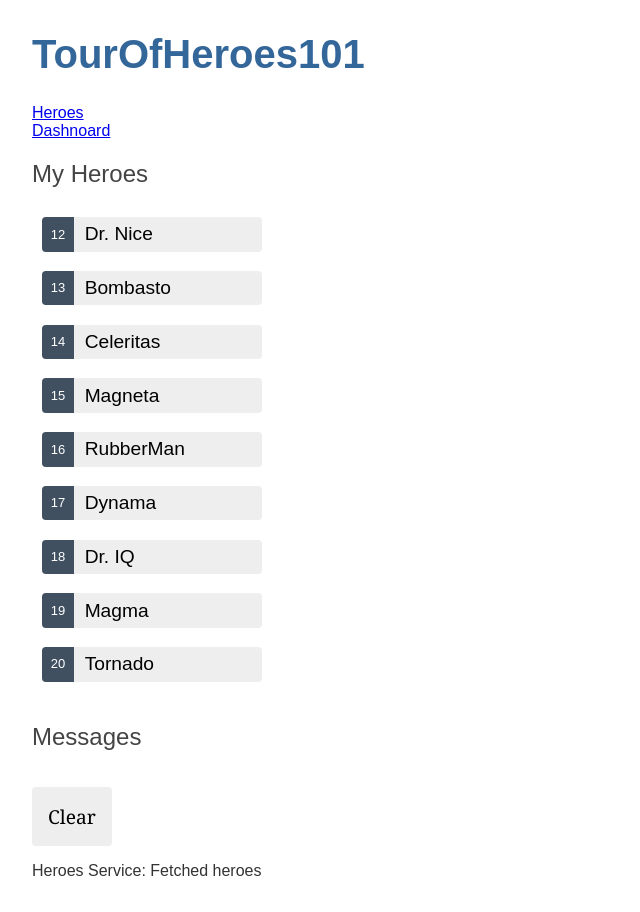
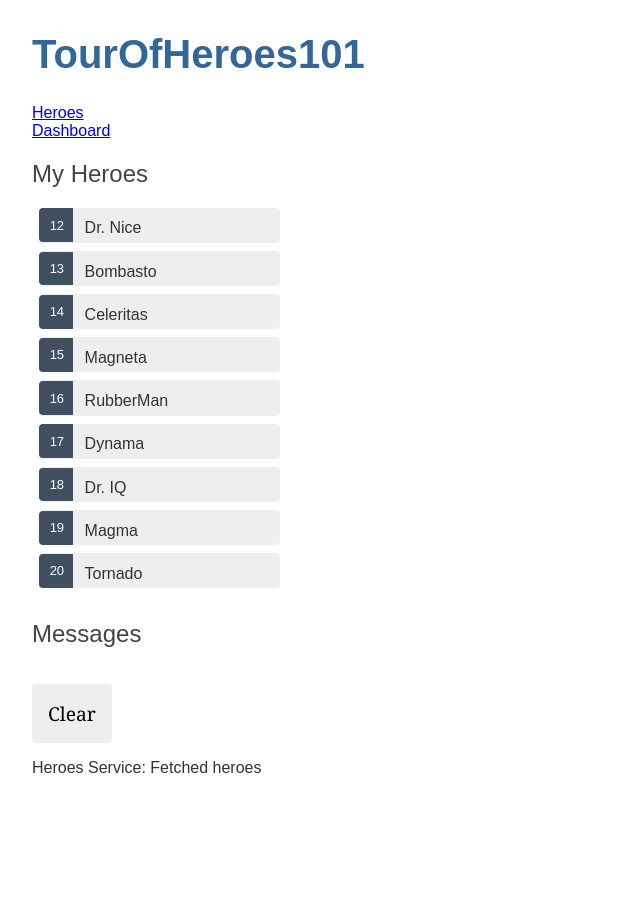
Before and after one commit to IndraWebAu/TourOfHeroes101, an Angular app: page /heroes in a window 1280 px wide. Shown: the whole page, without its empty margins (0-640 px from the left). After the commit the page ends 809 px from the top, so only its background shows below. Built offline with nearby package versions, Linux system fonts and the light colour scheme.

Commit message:
using-routing-to-display-detail

```diff
--- a/src/app/app-routing.module.ts
+++ b/src/app/app-routing.module.ts
@@ -2,11 +2,13 @@ import { NgModule } from '@angular/core';
 import { RouterModule, Routes } from '@angular/router';
 import { HeroesComponent } from './heroes/heroes.component';
 import { DashboardComponent } from './dashboard/dashboard.component';
+import { HeroDetailComponent } from './hero-detail/hero-detail.component';
 
 const routes: Routes = [
   { path: '', redirectTo: '/dashboard', pathMatch: 'full' },
+  { path: 'dashboard', component: DashboardComponent },
   { path: 'heroes', component: HeroesComponent },
-  { path: 'dashboard', component: DashboardComponent }
+  { path: 'detail/:id', component: HeroDetailComponent }
 ];
 
 @NgModule({
--- a/src/app/app.component.html
+++ b/src/app/app.component.html
@@ -1,5 +1,5 @@
 <h1>{{ title }}</h1>
 <div><a routerLink="/heroes">Heroes</a></div>
-<div><a routerLink="/dashboard">Dashnoard</a></div>
+<div><a routerLink="/dashboard">Dashboard</a></div>
 <router-outlet></router-outlet>
 <app-messages></app-messages>
--- a/src/app/dashboard/dashboard.component.html
+++ b/src/app/dashboard/dashboard.component.html
@@ -1,4 +1,6 @@
 <h2>Heroes</h2>
 <div class="heroes-menu">
-  <a *ngFor="let hero of heroes">{{ hero.name }}</a>
+  <a *ngFor="let hero of heroes" routerLink="/detail/{{ hero.id }}">{{
+    hero.name
+  }}</a>
 </div>
--- a/src/app/hero-detail/hero-detail.component.html
+++ b/src/app/hero-detail/hero-detail.component.html
@@ -5,4 +5,5 @@
     <label for="hero-name">Hero name: </label>
     <input id="hero-name" [(ngModel)]="hero.name" placeholder="name" />
   </div>
+  <button type="button" (click)="goBack()">Go Back</button>
 </div>
--- a/src/app/hero-detail/hero-detail.component.less
+++ b/src/app/hero-detail/hero-detail.component.less
@@ -0,0 +1,24 @@
+/* HeroDetailComponent's private CSS styles */
+label {
+  color: #435960;
+  font-weight: bold;
+}
+input {
+  font-size: 1em;
+  padding: 0.5rem;
+}
+button {
+  margin-top: 20px;
+  background-color: #eee;
+  padding: 1rem;
+  border-radius: 4px;
+  font-size: 1rem;
+}
+button:hover {
+  background-color: #cfd8dc;
+}
+button:disabled {
+  background-color: #eee;
+  color: #ccc;
+  cursor: auto;
+}
--- a/src/app/hero-detail/hero-detail.component.ts
+++ b/src/app/hero-detail/hero-detail.component.ts
@@ -1,5 +1,8 @@
 import { Component, Input } from '@angular/core';
 import { Hero } from '../interfaces/hero';
+import { ActivatedRoute } from '@angular/router';
+import { Location } from '@angular/common';
+import { HeroService } from '../hero.service';
 
 @Component({
   selector: 'app-hero-detail',
@@ -8,4 +11,24 @@ import { Hero } from '../interfaces/hero';
 })
 export class HeroDetailComponent {
   @Input() hero?: Hero;
+
+  constructor(
+    private route: ActivatedRoute,
+    private location: Location,
+    private heroService: HeroService) { }
+
+  ngOnInit(): void {
+    this.getHero();
+  }
+
+  getHero() {
+    const id = Number(this.route.snapshot.paramMap.get('id'));
+    this.heroService
+      .getHero(id)
+      .subscribe(response => this.hero = response);
+  }
+
+  goBack = () =>
+    this.location.back();
+
 }
--- a/src/app/hero.service.ts
+++ b/src/app/hero.service.ts
@@ -17,4 +17,10 @@ export class HeroService {
     return heroes;
   }
 
+  getHero(id: number): Observable<Hero> {
+    const hero = Heroes.find(h => h.id == id)!;
+    this.messagesService.add(`Hero retrieved: id=${id}`);
+    return of(hero);
+  }
+
 }
--- a/src/app/heroes/heroes.component.html
+++ b/src/app/heroes/heroes.component.html
@@ -2,11 +2,9 @@
 
 <ul class="heroes">
   <li *ngFor="let hero of heroes">
-    <button [class.selected]="hero === selectedHero" (click)="onSelect(hero)">
-      <span class="badge">{{ hero.id }}</span>
+    <a routerLink="/detail/{{ hero.id }}"
+      ><span class="badge">{{ hero.id }}</span>
       <span class="name">{{ hero.name }}</span>
-    </button>
+    </a>
   </li>
 </ul>
-
-<app-hero-detail [hero]="selectedHero"></app-hero-detail>
--- a/src/app/heroes/heroes.component.less
+++ b/src/app/heroes/heroes.component.less
@@ -5,49 +5,35 @@
   padding: 0;
   width: 15em;
 }
-
 .heroes li {
-  display: flex;
+  position: relative;
+  cursor: pointer;
 }
 
-.heroes button {
-  flex: 1;
-  cursor: pointer;
-  position: relative;
-  left: 0;
-  background-color: #eee;
-  margin: 0.5em;
-  padding: 0;
-  border-radius: 4px;
-  display: flex;
-  align-items: stretch;
-  height: 1.8em;
-}
-
-.heroes button:hover {
-  color: #2c3a41;
-  background-color: #e6e6e6;
+.heroes li:hover {
   left: 0.1em;
 }
 
-.heroes button:active {
+.heroes a {
+  color: #333;
+  text-decoration: none;
+  background-color: #eee;
+  margin: 0.5em;
+  padding: 0.3em 0;
+  height: 1.6em;
+  border-radius: 4px;
+  display: block;
+  width: 100%;
+}
+
+.heroes a:hover {
+  color: #2c3a41;
+  background-color: #e6e6e6;
+}
+
+.heroes a:active {
   background-color: #525252;
   color: #fafafa;
-}
-
-.heroes button.selected {
-  background-color: black;
-  color: white;
-}
-
-.heroes button.selected:hover {
-  background-color: #505050;
-  color: white;
-}
-
-.heroes button.selected:active {
-  background-color: black;
-  color: white;
 }
 
 .heroes .badge {
@@ -57,10 +43,12 @@
   padding: 0.8em 0.7em 0 0.7em;
   background-color: #405061;
   line-height: 1em;
+  position: relative;
+  left: -1px;
+  top: -4px;
+  height: 1.8em;
+  min-width: 16px;
+  text-align: right;
   margin-right: 0.8em;
   border-radius: 4px 0 0 4px;
 }
-
-.heroes .name {
-  align-self: center;
-}
--- a/src/app/heroes/heroes.component.ts
+++ b/src/app/heroes/heroes.component.ts
@@ -11,19 +11,12 @@ import { MessageService } from '../message.service';
   styleUrls: ['./heroes.component.less']
 })
 export class HeroesComponent {
+
   heroes: Hero[] = [];
-  selectedHero?: Hero;
 
   constructor(
     private heroesService: HeroService,
     private messagesService: MessageService) { }
-
-  onSelect = (hero: Hero) => {
-    this.selectedHero = hero;
-    this.messagesService
-      .add(`Heroes component: selected hero id: ${hero.id}`);
-  }
-
 
   getHeroes = () =>
     this.heroesService
```
